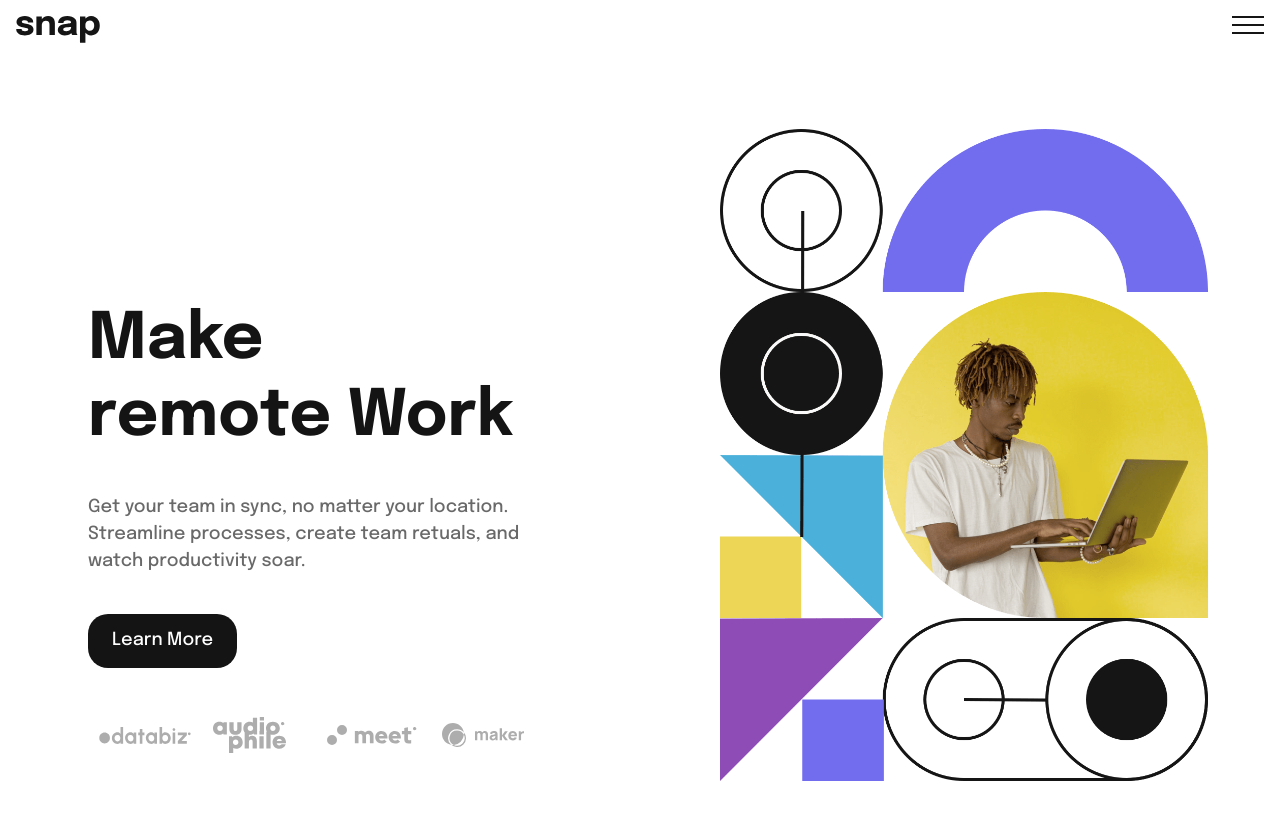
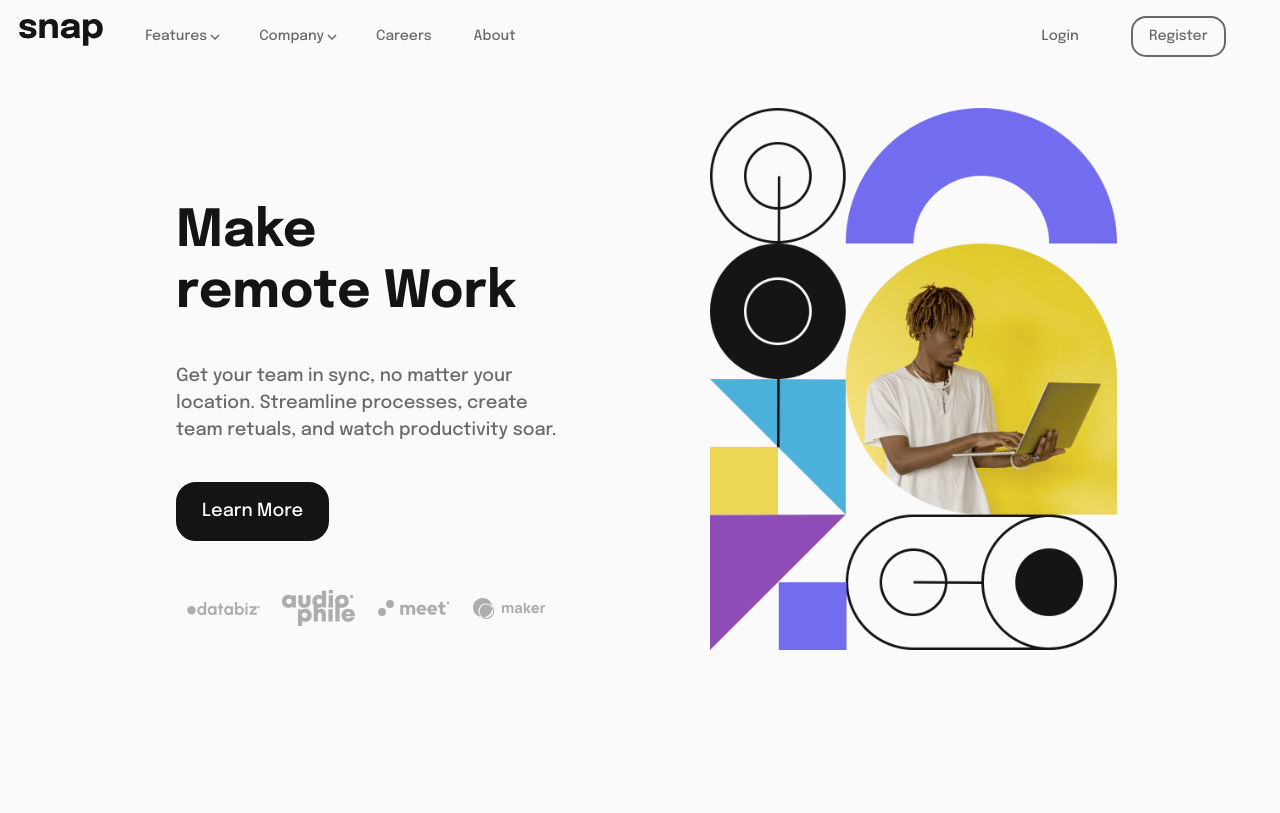
Before and after one commit to lux4198/intro-section-dropdown, a React (Vite) app in the folder code/: page / in a window 1280 px wide. Built offline with nearby package versions, Linux system fonts and the light colour scheme.

Commit message:
added dropdown states for desktop menu

```diff
--- a/code/src/App.css
+++ b/code/src/App.css
@@ -2,8 +2,121 @@
 .nav-wrap{
     padding: 1em;
     display: flex;
+    justify-content: left;
+}
+
+
+.menu-wrap{
+    display: flex;
+    justify-content: right;
+    flex-grow: 1;
+    padding-right: 3vw;
+}
+
+.menu-desktop{
+    display: flex;
     justify-content: space-between;
+    width: 100%;
+    display: none;
+    color: var(--col-mediumgray)
 }
+
+.menu-desktop p{
+    font-size: clamp(14px, 0.8vw, 20px);
+}
+
+.nav-items-wrap{
+    display: flex;
+    width: clamp(400px, 35vw, 550px);
+    justify-content: space-evenly;
+}
+
+.nav-item{
+    display: flex;
+    align-items: center;
+    cursor: pointer;
+    transition: 200ms all ease;
+}
+
+.nav-item::after{
+    content: '';
+    position: absolute;
+    /* border: 2px solid black; */
+    width: 80px;
+    height: 100px;
+}
+
+.nav-item-content{
+    display: none;
+    align-self: baseline;
+    padding: 1em;
+    background-color: white;
+    grid-template-columns: 1fr 3fr;
+    border-radius: 10px;
+    box-shadow: 0.1px 0.1px 16px var(--col-mediumgray);
+    color: var(--col-mediumgray);
+    position: absolute;
+    transform: translate(-15px, 40px);
+}
+
+.nav-item-contens-no-icons{
+
+}
+
+.nav-item:hover{
+    color: var(--col-almostblack);
+}
+
+.nav-item:hover svg{
+    transform: rotate(180deg);
+}
+
+.nav-item:hover .nav-item-content{
+    display: grid;
+}
+
+.nav-item:hover .nav-item-content-no-icons{
+    display: flex;
+    flex-direction: column;
+}
+
+.nav-item p, img{
+    padding: 0.2rem;
+}
+
+
+.nav-btn-wrap{
+    display: flex;
+    justify-content: space-between;
+    align-items: center;
+    width: 200px;
+}
+
+
+.nav-btn-wrap p{
+    padding: 0.5rem 1rem 0.5rem 1rem;
+}
+
+
+.nav-btn:hover{
+    color: var(--col-almostblack);
+}
+
+
+.nav-btn-login{
+    cursor: pointer;
+}
+
+.nav-btn-register{
+    border: 2px var(--col-mediumgray) solid;
+    border-radius: 15px;
+    cursor: pointer;
+}
+
+.nav-btn-register:hover{
+    border-color: var(--col-almostblack);
+}
+
 
 
 .hero-section-wrap{
@@ -36,7 +149,7 @@
 }
 
 .text-title{
-    font-size: clamp(2rem, 5vw, 4rem);
+    font-size: clamp(2rem, 4vw, 4.5rem);
     font-weight: var(--font-weight-700);
     color: var(--col-almostblack);
 }
@@ -61,6 +174,13 @@
     margin-bottom: inherit;
     padding: 0.85rem 1.5rem 0.85rem 1.5rem;
     border-radius: 20px;
+    transition: all 250ms ease;
+    border: 2px var(--col-almostblack) solid;
+}
+
+.btn-call-to-action:hover{
+    background-color: white;
+    color: var(--col-almostblack);
 }
 
 .social-proof{
@@ -76,11 +196,23 @@
 
 
 @media only screen and (min-width : 900px){
+    .menu-wrap{
+        justify-content: space-between;
+    }
+
+    .menu-desktop{
+        display: flex;
+    }
+
+    .menu-icon{
+        display: none;
+    }
+
+
     .hero-section-wrap{
         flex-direction: row-reverse;
-        max-width: 1200px;
+        max-width: min(1300px, 80vw);
         max-height: fit-content;
-        margin-top: 3%;
         justify-content: space-between;
         align-items: flex-end;
         padding: 2em;
--- a/code/src/App.jsx
+++ b/code/src/App.jsx
@@ -7,11 +7,42 @@ import clientDatabiz from '../src/images/client-databiz.svg'
 import clientAudiophile from '../src/images/client-audiophile.svg'
 import clientMeet from '../src/images/client-meet.svg'
 import clientMaker from '../src/images/client-maker.svg'
+import iconTodo from '../src/images/icon-todo.svg'
+import iconCalendar from '../src/images/icon-calendar.svg'
+import iconReminders from '../src/images/icon-reminders.svg'
+import iconPlanning from '../src/images/icon-planning.svg'
 
+// import arrowDown from '../src/images/icon-arrow-down.svg'
+// import arrowUp from '../src/images/icon-arrow-up.svg'
+
+
+const arrowDown = () => {
+  return(
+    <svg width="10" height="6" xmlns="http://www.w3.org/2000/svg">
+      <path stroke="currentColor" stroke-width="1.5" fill="none" d="m1 1 4 4 4-4"/>
+    </svg>
+  )
+}
+
+const arrowUp = () => {
+  return(
+    <svg width="10" height="6" xmlns="http://www.w3.org/2000/svg">
+      <path stroke="currentColor" stroke-width="1.5" fill="none" d="m1 5 4-4 4 4"/>
+    </svg>
+  )
+}
 
 
 
 function App() {
+
+  const checkHover = (el) => {
+    return(
+      <div>
+        {el.matches(':hover')? arrowDown():arrowUp()}
+      </div>
+    )
+  }
 
   return (
     <div className="App">
@@ -20,8 +51,51 @@ function App() {
           <div class = 'logo'>
             <img src={logo} alt = 'logo'/>
           </div>
-          <div class = 'menu-icon'>
-            <img src={iconMenu} alt = 'icon-menu'/>
+          <div class = 'menu-wrap'>
+            <div class = 'menu-desktop'>
+              <div class = 'nav-items-wrap'>
+                <div class = 'nav-item'>
+                  <p>Features</p>
+                  {arrowDown()}
+                  <div class = 'nav-item-content'>
+                    <img src = {iconTodo} alt = 'icon-todo-list'/>
+                    <p>Todo List</p>
+                    <img src = {iconCalendar} alt = 'icon-calendar'/>
+                    <p>Calendar</p>
+                    <img src = {iconReminders} alt = 'icon-reminders'/>
+                    <p>Reminders</p>
+                    <img src = {iconPlanning} alt = 'icon-planning'/>
+                    <p>Planning</p>
+                  </div>
+                </div>
+                <div class = 'nav-item'>
+                  <p>Company</p>
+                  {arrowDown()}
+                  <div class = 'nav-item-content nav-item-content-no-icons'>
+                    <p>History</p>
+                    <p>Our Team</p>
+                    <p>Blog</p>
+                  </div>
+                </div>
+                <div class = 'nav-item'>
+                  <p>Careers</p>
+                </div>
+                <div class = 'nav-item'>
+                  <p>About</p>
+                </div>
+              </div>
+              <div class = 'nav-btn-wrap'>
+                <div class = 'nav-btn nav-btn-login'>
+                  <p>Login</p>
+                </div>
+                <div class = 'nav-btn nav-btn-register'>
+                  <p>Register</p>
+                </div>
+              </div>
+            </div>
+            <div class = 'menu-icon'>
+              <img src={iconMenu} alt = 'icon-menu'/>
+            </div>
           </div>
         </div>
       </nav>
--- a/code/src/index.css
+++ b/code/src/index.css
@@ -13,8 +13,8 @@
   --font-size-par: 18px;
 
   font-family: var(--font-primary);
+  background-color: var(--col-almostwhite);
 }
-
 
 p {
   font-size: var(--font-size-par);
```
